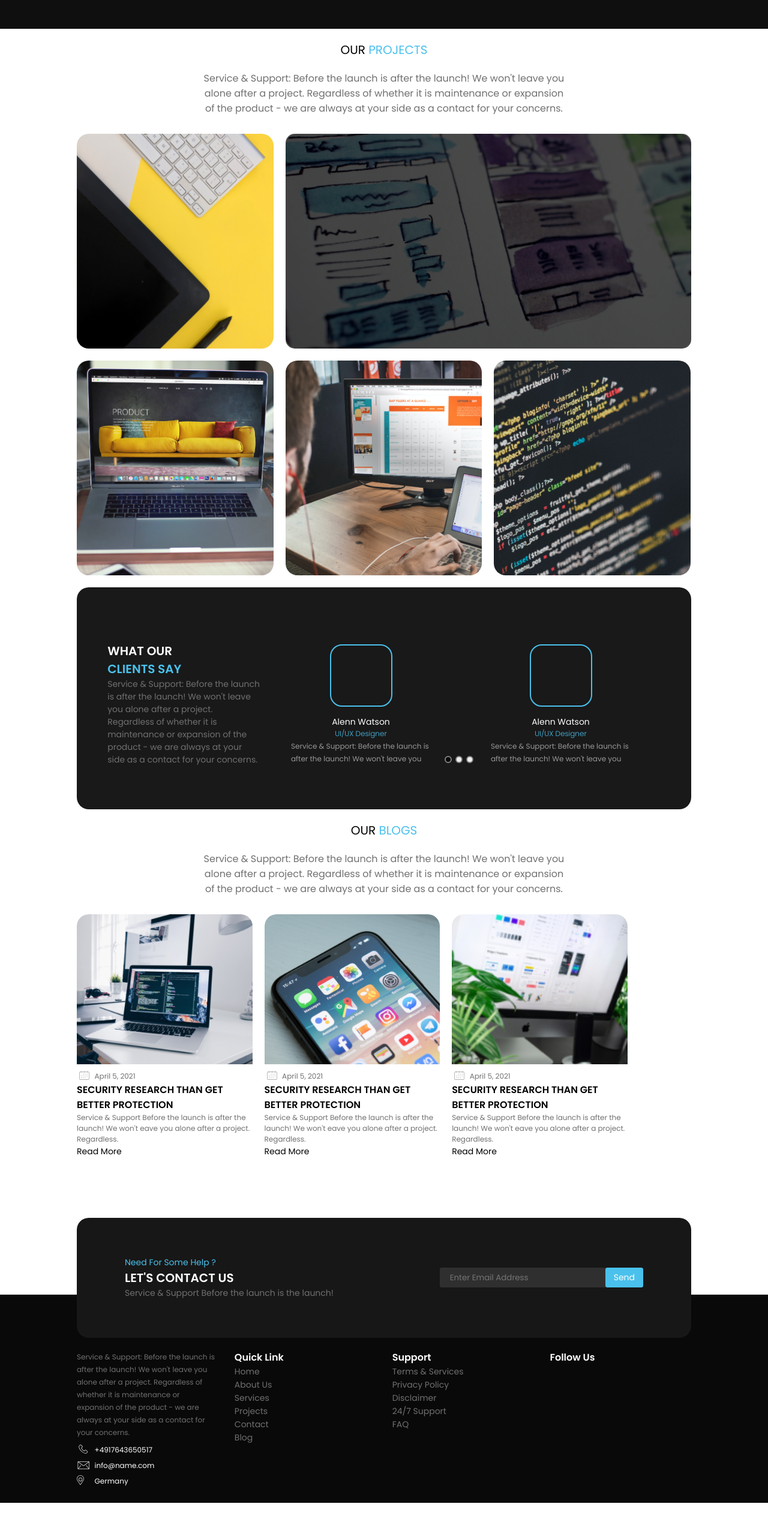
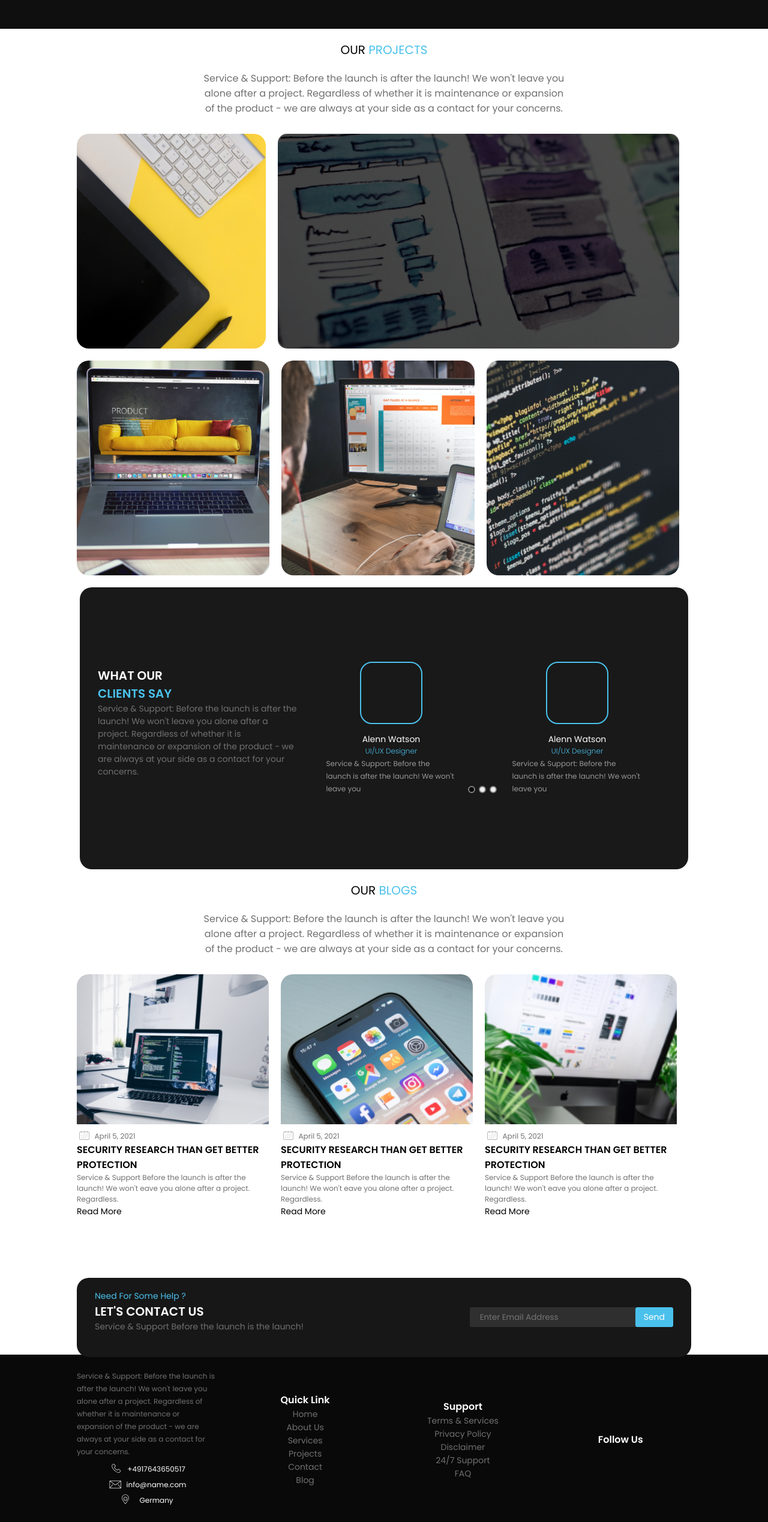
Before and after one commit to jasham/agency, a React (Create React App) app: page / in a window 1280 px wide. Shown: the part 2093-4630 px from the top of the page at 60% size. Before the commit the page ends 4598 px from the top, so only its background shows below. Built offline with nearby package versions, Linux system fonts and the light colour scheme; grey boxes are pictures that could not be loaded.

Commit message:
updating files

```diff
--- a/src/assets/icons/hamburger.js
+++ b/src/assets/icons/hamburger.js
@@ -4,9 +4,9 @@ import * as React from 'react';
 function Hamburger(props) {
   return (
     <svg viewBox="0 0 100 80" width="40" height="40" {...props}>
-        <rect width="100" height="20" {...props.fill}></rect>
-        <rect y="30" width="100" height="20"  {...props.fill} ></rect>
-        <rect y="60" width="100" height="20" {...props.fill} ></rect>
+        <rect width="100" height="10" {...props.fill}></rect>
+        <rect y="20" width="100" height="10"  {...props.fill} ></rect>
+        <rect y="40" width="100" height="10" {...props.fill} ></rect>
     </svg>
  );
 }
--- a/src/components/bcard/index.js
+++ b/src/components/bcard/index.js
@@ -5,14 +5,23 @@ import theme from '../../utility/theme'
 import CText from '../text'
 import { fontFamily, fSize } from '../../utility/font'
 import LinkButon from '../../components/linkButton'
+import { device } from '../../utility/layout'
 
 const MainWrapper = styled.div`
     display : flex;
     flex-direction : column;
-    width : calc(100% / 3.5);
+
+    @media ${device.mobileS} {
+        height : 100%;
+    };
+    @media ${device.tablet} {
+        width : calc(100% / 3.3);
+    };
+    @media ${device.laptop} {
+        width : calc(100% / 3.2);
+    };
 `
 const ImageWrapper = styled.div`
-    height : 250px;
     background-image : url(${props => props.bgImg});
     background-repeat : no-repeat;
     background-size : cover;
@@ -20,6 +29,16 @@ const ImageWrapper = styled.div`
     border-top-left-radius : 20px;
     border-top-right-radius : 20px;
     margin-bottom : 10px;
+
+    @media ${device.mobileS} {
+        height : 250px;
+    };
+    @media ${device.tablet} {
+        height : 150px;
+    };
+    @media ${device.laptop} {
+        height : 250px;
+    };
 `
 const BCard = (props) => {
     return <MainWrapper>
--- a/src/components/serviceCard/index.js
+++ b/src/components/serviceCard/index.js
@@ -4,6 +4,7 @@ import CText from '../text'
 import { fontFamily, fSize } from '../../utility/font'
 import theme from '../../utility/theme'
 import LinkButton from '../linkButton'
+import { device } from '../../utility/layout'
 
 const MainWrapper = styled.div`
     border : 1px solid ${props => props.theme.maincolor};
@@ -19,7 +20,6 @@ const MainWrapper = styled.div`
         fill : ${props => props.theme.maincolor};
     }
     height : 300px;
-    width : 300px;
     /* opacity : 0.3; */
     padding-left : 15px;
     padding-right : 15px;
@@ -27,6 +27,19 @@ const MainWrapper = styled.div`
     align-items : center;
     display : flex;
     flex-direction : column;
+
+    @media ${device.mobileS} {
+        width : 250px;
+    };
+    @media ${device.mobileM} {
+        width : 250px;
+    };
+    @media ${device.mobileL} {
+        width : 250px;
+    };
+    @media ${device.tablet} {
+        width : 300px;
+    };
 `
 const ServiceCard = (props) => {
     return <MainWrapper>
--- a/src/screens/home/blogs.js
+++ b/src/screens/home/blogs.js
@@ -38,10 +38,16 @@ const DescWrapper = styled.div`
 `
 const BCWrapper = styled.div`
     display : flex;
-    flex-direction : row;
     flex-wrap : wrap;
     width : 100%;
     gap : 20px;
+
+    @media ${device.mobileS} {
+        flex-direction : column;
+    };
+    @media ${device.tablet} {
+        flex-direction : row;
+    };
 `
 const Blogs = () => {
     return <MainWrapper>
--- a/src/screens/home/footer.js
+++ b/src/screens/home/footer.js
@@ -62,11 +62,35 @@ const Content = styled.div`
     display : flex;
     flex-direction : row;
     justify-content : space-between;
+    @media ${device.mobileS} {
+        flex-direction : column;
+
+    };
+    @media ${device.mobileM} {
+        flex-direction : column;
+
+    };
+    @media ${device.tablet} {
+        flex-direction : row;
+    };
 `
 const Column = styled.div`
     display : flex;
     flex-direction : column;
     width : ${props => props.width ? props.width : "23%"};
+    @media ${device.mobileS} {
+        width : 100%;
+        justify-content : center;
+        align-items : center;
+    };
+    @media ${device.mobileM} {
+        width : 100%;
+        justify-content : center;
+        align-items : center;
+    };
+    @media ${device.tablet} {
+        width : ${props => props.width ? props.width : "23%"};
+    };
 `
 
 const MWrapper = styled.div`
@@ -109,7 +133,7 @@ const SubWSub1 = styled.div`
 
 const SubWSub2 = styled.div`
     width : calc(100% - 160px);
-    height : 200px;
+    min-height : 200px;
     background-color : ${theme.slate};
     z-index : 1000;
     margin-bottom : 20px;
@@ -120,13 +144,38 @@ const SubWSub2 = styled.div`
     padding-left : 80px;
     padding-right : 80px;
     align-items : center;
+
+    @media ${device.mobileS} {
+        flex-direction : column;
+        padding-bottom : 20px;
+        padding-top : 20px;
+        padding-left : 30px;
+        padding-right : 30px;
+        width : calc(100% - 60px);
+        min-height : fit-content;
+    };
+    @media ${device.mobileM} {
+        flex-direction : column;
+        padding-bottom : 20px;
+        padding-top : 20px;
+        padding-left : 30px;
+        padding-right : 30px;
+        width : calc(100% - 60px);
+        min-height : fit-content;
+    };
+    @media ${device.tablet} {
+        flex-direction : row;
+    };
 `
 
 const SWS1Left = styled.div`
     display : flex;
     flex-direction : column;
+    margin-bottom : 20px;
 `
+const ButtonWrapper = styled.div`
 
+`
 const Footer = () => {
     return <WrapperContent>
 
@@ -154,8 +203,9 @@ const Footer = () => {
                             fsize={fSize('small')}
                         />
                     </SWS1Left>
-
-                    <ButtonInput placeholder="Enter Email Address" />
+                    <ButtonWrapper>
+                        <ButtonInput placeholder="Enter Email Address" />
+                    </ButtonWrapper>
                 </SubWSub2>
                 <MainFooter>
                     <Content>
--- a/src/screens/home/index.js
+++ b/src/screens/home/index.js
@@ -133,7 +133,7 @@ const Home = () => {
             <Header />
         </WebHeader>
         <div style={{ marginBottom : 20}}>
-        <FirstPage />
+            <FirstPage />
         </div>
         <div style={{ marginBottom : 20}}>
             <AboutUs />
--- a/src/screens/home/ourprojects.js
+++ b/src/screens/home/ourprojects.js
@@ -77,22 +77,35 @@ const ImgCard = styled.div`
 `
 const ImgWrapper = styled.div`
     display : flex;
-    flex : 1;
+    /* flex : 1; */
     background-image : url(${props => props.bgImg});
     background-repeat : no-repeat;
     background-size : cover;
     height : 358px;
     border-radius : 20px;
+    @media ${device.mobileS} {
+        flex-direction : column;
+        width : 100%;
+    }
+    @media ${device.tablet} {
+        flex-direction : row;
+        width : 68%;
+    }
 `
 const SubImageWrapper = styled.div`
     width : 70%;
 `
 const ImgRowOne = styled.div`
     display : flex;
-    flex-direction : row;
-    width : 100%;
+    width : calc(100% - 20px);
     gap : 20px;
     margin-bottom : 20px;
+    @media ${device.mobileS} {
+        flex-direction : column;
+    }
+    @media ${device.tablet} {
+        flex-direction : row;
+    }
 `
 const SubImageWrapperDes = styled.div`
     width : 100%;
@@ -106,7 +119,13 @@ const ImgRowTwo = styled.div`
     flex-direction : row;
     gap : 20px;
     margin-bottom : 20px;
-    width : 100%;
+    width : calc(100% - 20px);
+    @media ${device.mobileS} {
+        flex-direction : column;
+    }
+    @media ${device.tablet} {
+        flex-direction : row;
+    }
 `
 
 const WOCWrapper = styled.div`
@@ -116,13 +135,27 @@ const WOCWrapper = styled.div`
     border-radius : 20px;
     min-height : 350px;
     justify-content : center;
-    /* gap : 20px; */
-    /* padding-left : 20px;
-    padding-right : 20px; */
     width : 100%;
-    /* max-width : 80%; */
     padding-top : 20px;
     align-items : center;
+    @media ${device.mobileS} {
+        flex-direction : column;
+        width : 100%;
+        padding-top : 60px;
+        padding-bottom : 60px;
+    }
+    @media ${device.tablet} {
+        flex-direction : column;
+        width : 100%;
+        padding-top : 60px;
+        padding-bottom : 60px;
+    }
+    @media ${device.laptop} {
+        flex-direction : row;
+        width : calc(100% - 70px);
+        padding-left : 30px;
+        padding-right : 30px;
+    }
 `
 const BlockOne = styled.div`
     display : flex;
@@ -147,6 +180,46 @@ const ImgWOCS = styled.div`
 
 const CusCarousel = styled(Carousel)`
     width : 100%;
+`
+
+const IMCardWrap1 = styled.div`
+    @media ${device.mobileS} {
+        flex-direction : column;
+        width : 100%;
+    }
+    @media ${device.tablet} {
+        flex-direction : row;
+        width : 32%;
+    }
+
+`
+
+const IMCardWrap2 = styled.div`
+    @media ${device.mobileS} {
+        flex-direction : column;
+        width : 100%;
+    }
+    @media ${device.tablet} {
+        flex-direction : row;
+        width : 32%;
+    }
+`
+
+const PM23 = styled.div`
+    height : fit-content;
+    @media ${device.mobileS} {
+        width : 70%;
+        margin-bottom : 20px;
+    }
+    @media ${device.tablet} {
+        width : 70%;
+    }
+`
+const PM235 = styled.div`
+    display : flex;
+    align-items : center;
+    width:65%;
+    height : fit-content;
 `
 const OurProject = (props) => {
     return <MainWrapper>
@@ -175,31 +248,41 @@ const OurProject = (props) => {
             </DescWrapper>
             <ImageCards>
                 <ImgRowOne>
+                    <IMCardWrap1>
+
                         <ImgCard
                             bgImg={Georgie}
-                        width="32%"
+                            width="100%"
                         />
+                    </IMCardWrap1>
+
                     <ImgWrapper bgImg={Design} >
                         <SubImageWrapperDes />
                     </ImgWrapper>
                 </ImgRowOne>
                 <ImgRowTwo>
+                    <IMCardWrap2>
                         <ImgCard
                             bgImg={Igor}
-                        width="32%"
+                            width="100%"
                         />
+                    </IMCardWrap2>
+                    <IMCardWrap2>
                         <ImgCard
                             bgImg={Campign}
-                        width="32%"
+                            width="100%"
                         />
+                    </IMCardWrap2>
+                    <IMCardWrap2>
                         <ImgCard
                             bgImg={Ilya}
-                        width="32%"
+                            width="100%"
                         />
+                    </IMCardWrap2>
                 </ImgRowTwo>
             </ImageCards>
             <WOCWrapper>
-                <div style={{ width : "25%", height : "fit-content"}}>
+                <PM23>
                     <BlockOne>
                         <CText
                             label="WHAT OUR "
@@ -220,8 +303,8 @@ const OurProject = (props) => {
                             color={theme.gray1}
                         />
                     </BlockOne>
-                </div>
-                <div style={{ display : "flex" , alignItems : "center", width:"65%", height : "fit-content" }}>
+                </PM23>
+                <PM235>
                     <CusCarousel
                         responsive={responsive}
                         showDots={true}
@@ -356,7 +439,7 @@ const OurProject = (props) => {
 
                         </BlockTwo>
                     </CusCarousel>
-                </div>
+                </PM235>
             </WOCWrapper>
 
         </SubWrapper>
```
Lines whose indentation alone changed are shown as unchanged.
